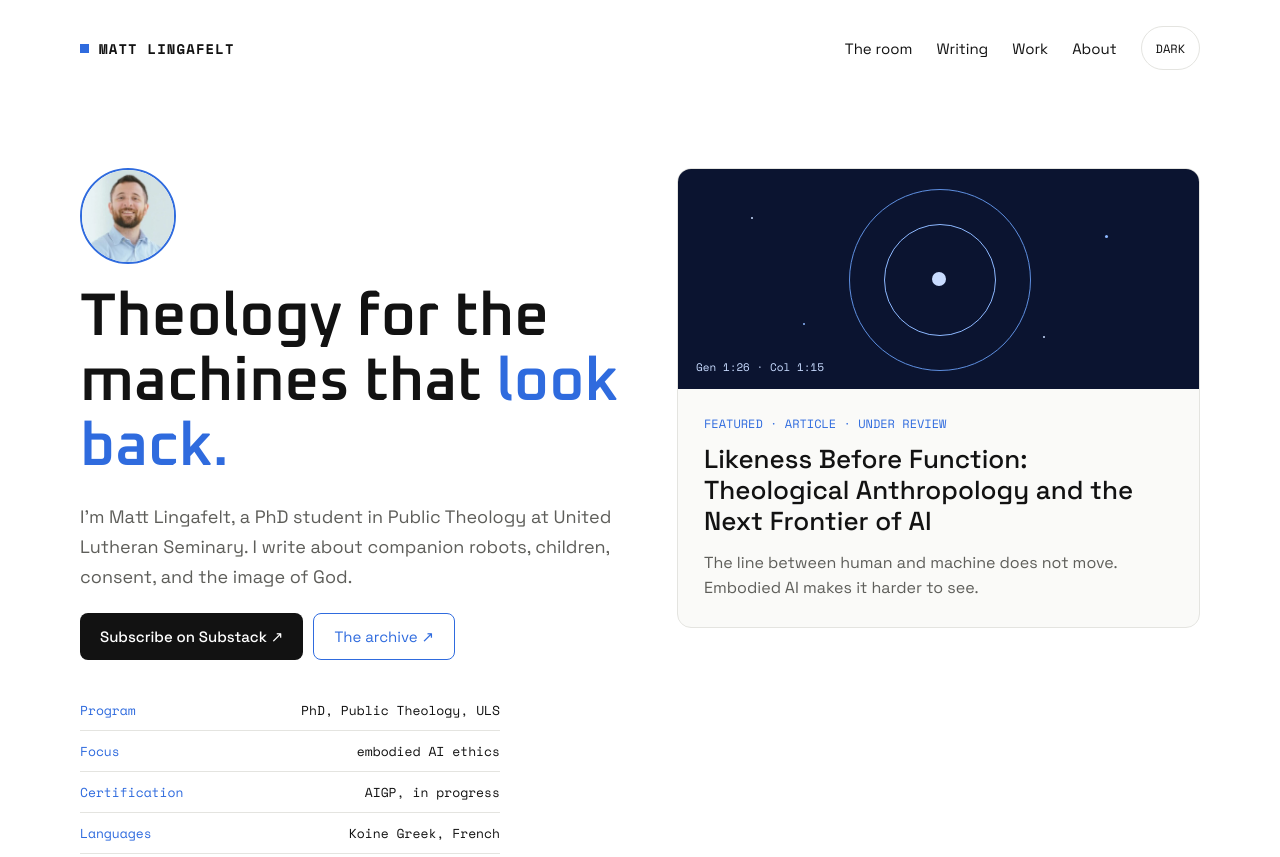
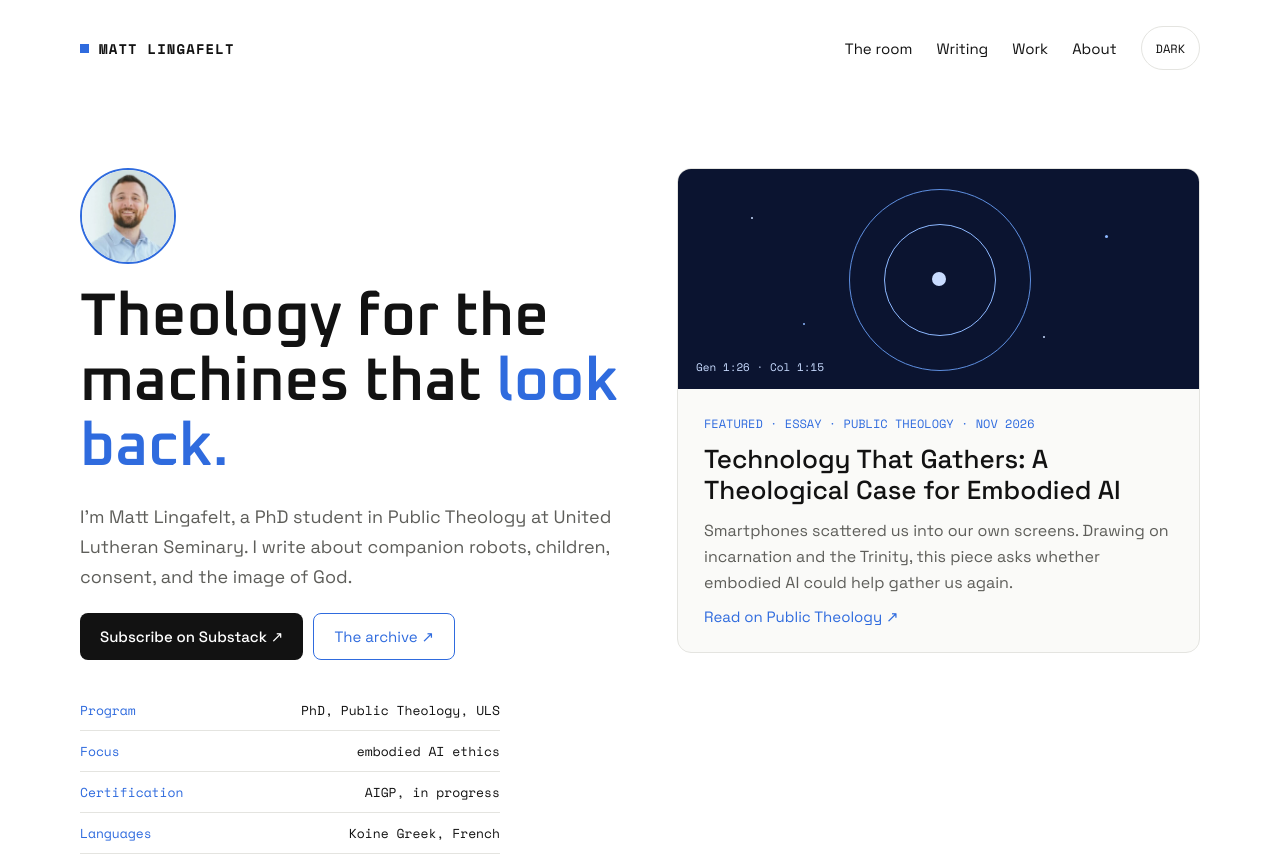
Before and after one commit to mattlingafelt-commits/mattlingafelt.com, a plain HTML site: page index.html in a window 1280 px wide. Shown: the top 857 px of the page. Drawn offline with Linux system fonts and the light colour scheme.

Commit message:
Feature Technology That Gathers in the hero
Co-Authored-By: Claude Opus 5.5 <noreply@anthropic.com>
Claude-Session: https://claude.ai/code/session_01Hka6afEj2fB71t9nBZAexF

```diff
--- a/index.html
+++ b/index.html
@@ -171,7 +171,7 @@ a{color:inherit}a:hover{opacity:.7}
           <div style="display: flex; justify-content: space-between; gap: 12px; padding: 10px 0; border-bottom: 1px solid var(--line)"><dt style="color: var(--accent)">Languages</dt><dd style="margin: 0">Koine Greek, French</dd></div>
         </dl>
       </div>
-      <article style="flex: 1 1 400px; min-width: 0; border: 1px solid var(--line); border-radius: 14px; overflow: hidden; background: var(--card)">
+      <a href="https://publictheology.com/technology-that-gathers-a-theological-case-for-embodied-ai/" class="folio-ch" style="flex: 1 1 400px; min-width: 0; text-decoration: none; border: 1px solid var(--line); border-radius: 14px; overflow: hidden; background: var(--card); display: block">
         <div aria-hidden="true" style="height: 220px; background: #0B1430; position: relative; overflow: hidden">
           <div style="position: absolute; left: 50%; top: 50%; width: 180px; height: 180px; margin: -90px 0 0 -90px; border-radius: 50%; border: 1px solid #5E8FE0"></div>
           <div style="position: absolute; left: 50%; top: 50%; width: 110px; height: 110px; margin: -55px 0 0 -55px; border-radius: 50%; border: 1px solid #8DB8FF"></div>
@@ -183,11 +183,12 @@ a{color:inherit}a:hover{opacity:.7}
           <span style="position: absolute; left: 18px; bottom: 14px; font-family: 'Space Mono', monospace; font-size: 11px; color: #C9DCFF">Gen 1:26 · Col 1:15</span>
         </div>
         <div style="padding: 26px; display: flex; flex-direction: column; gap: 12px">
-          <span style="font-family: 'Space Mono', monospace; font-size: 12px; color: var(--accent)">FEATURED · ARTICLE · UNDER REVIEW</span>
-          <h2 style="margin: 0; font-size: 26px; font-weight: 500; line-height: 1.2">Likeness Before Function: Theological Anthropology and the Next Frontier of AI</h2>
-          <p style="margin: 0; font-size: 16px; line-height: 1.6; color: var(--muted)">The line between human and machine does not move. Embodied AI makes it harder to see.</p>
+          <span style="font-family: 'Space Mono', monospace; font-size: 12px; color: var(--accent)">FEATURED · ESSAY · PUBLIC THEOLOGY · NOV 2026</span>
+          <h2 style="margin: 0; font-size: 26px; font-weight: 500; line-height: 1.2">Technology That Gathers: A Theological Case for Embodied AI</h2>
+          <p style="margin: 0; font-size: 16px; line-height: 1.6; color: var(--muted)">Smartphones scattered us into our own screens. Drawing on incarnation and the Trinity, this piece asks whether embodied AI could help gather us again.</p>
+          <span style="font-size: 15px; color: var(--accent)">Read on Public Theology ↗</span>
         </div>
-      </article>
+      </a>
     </div>
   </section>
 
```
